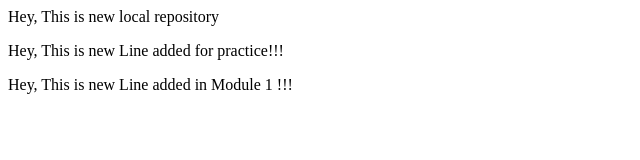
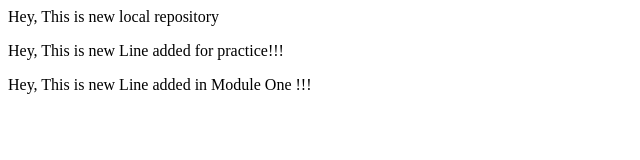
Before and after one commit to Vasundara1428/LocalRepo, a plain HTML site: page index.html in a window 1280 px wide. Shown: the full height of the page, 0-640 px from the left. Drawn offline with Linux system fonts and the light colour scheme.

Commit message:
Module 1 change

```diff
--- a/index.html
+++ b/index.html
@@ -2,4 +2,4 @@
 
 <p>Hey, This is new Line added for practice!!!</p>
 
-<p>Hey, This is new Line added in Module 1 !!!</p>
+<p>Hey, This is new Line added in Module One !!!</p>
```
